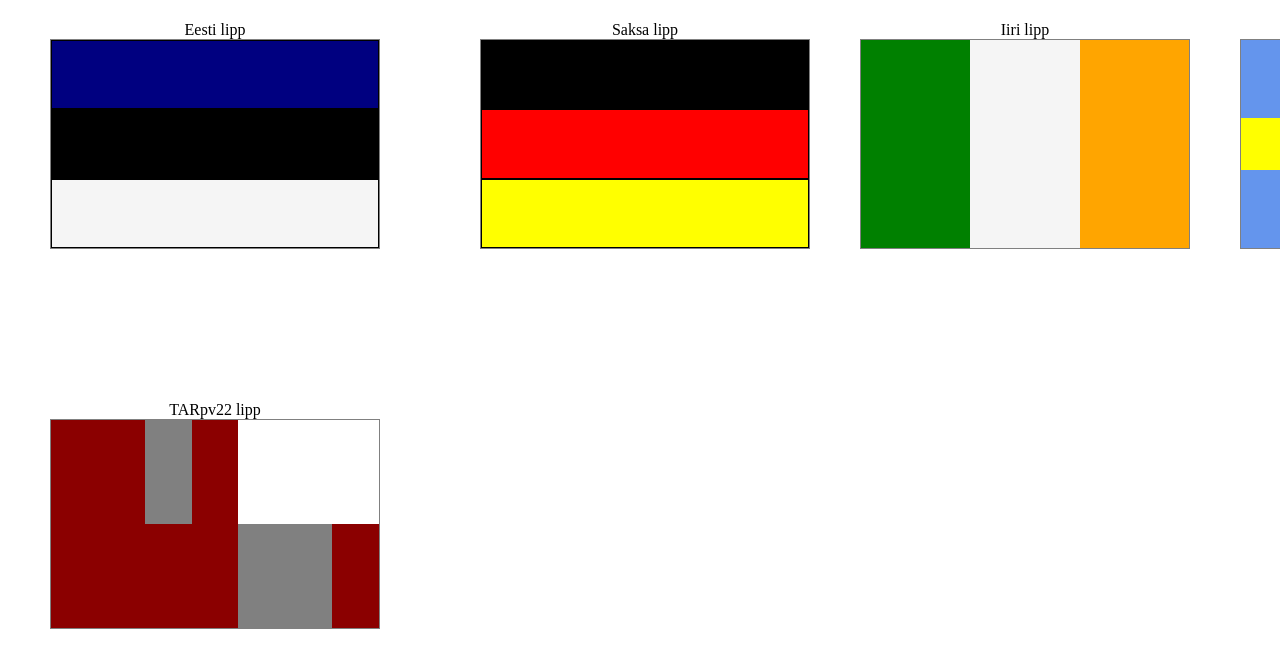
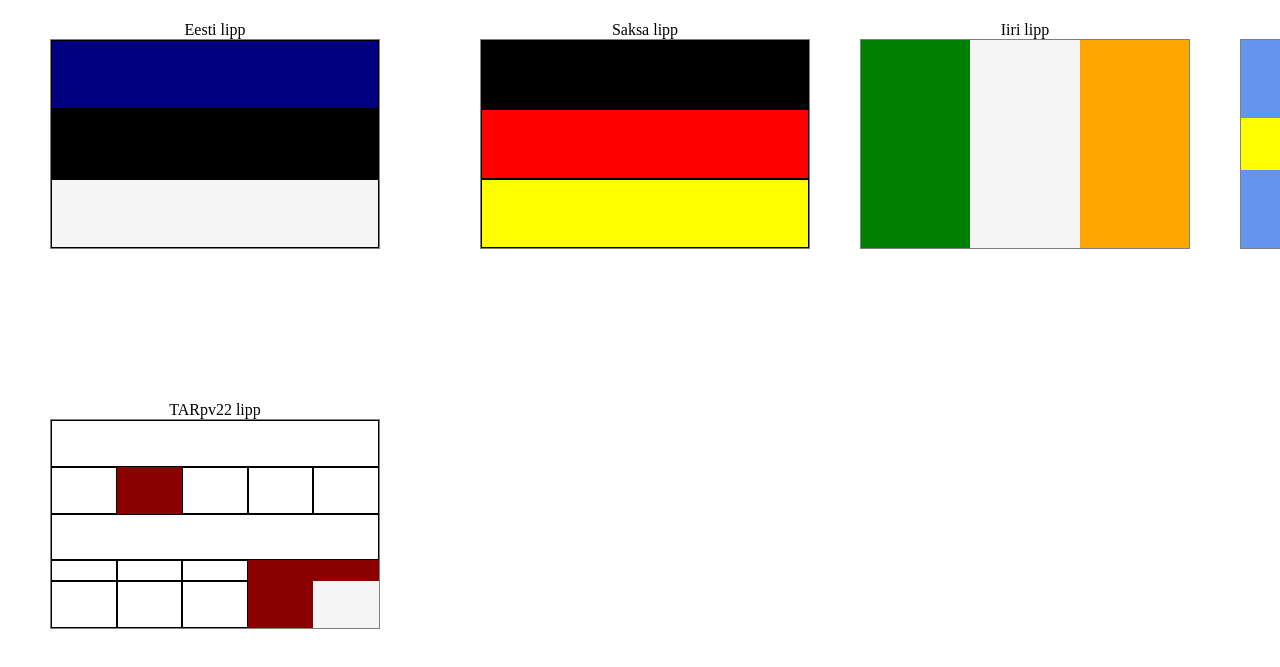
Before and after one commit to KiLcRaFt/MartinNommisteTarpv22, a plain HTML site: page Tabelid/Lipud.html in a window 1280 px wide. Shown: the part 79-746 px from the top of the page. Drawn offline with Linux system fonts and the light colour scheme.

Commit message:
Add files via upload

```diff
--- a/Tabelid/Lipud.html
+++ b/Tabelid/Lipud.html
@@ -94,22 +94,30 @@
 <table id="TARpv22">
     <caption>TARpv22 lipp</caption>
     <tr>
-        <td rowspan="5"></td>
+          <td colspan="5"></td>
+
       </tr>
       <tr>
           <td></td>
           <td></td>
-        <td rowspan="3"></td>
+          <td></td>
+          <td></td>
+          <td></td>
       </tr>
       <tr>
-        <td rowspan="5"></td>
+          <td colspan="5"></td>
       </tr>
       <tr>
-        <td rowspan="3"></td>
-        <td rowspan="2"></td>
+          <td></td>
+          <td></td>
+          <td></td>
+          <td></td>
+          <td></td>
       </tr>
       <tr>
-        <td rowspan="3"></td>
+          <td></td>
+          <td></td>
+          <td></td>
           <td></td>
           <td></td>
       </tr>
--- a/Tabelid/lipudStyle.css
+++ b/Tabelid/lipudStyle.css
@@ -188,20 +188,27 @@ table#TARpv22{
     top: 480px;
 }
 
-#TARpv22 tr:nth-child(1) td:nth-child(1),
-#TARpv22 tr:nth-child(3) td:nth-child(1),
-#TARpv22 tr:nth-child(2) td:nth-child(1),
-#TARpv22 tr:nth-child(2) td:nth-child(3),
-#TARpv22 tr:nth-child(4) td:nth-child(1),
-#TARpv22 tr:nth-child(5) td:nth-child(1),
-#TARpv22 tr:nth-child(5) td:nth-child(3){
+/*2 rida 2 laher*/
+#TARpv22 tr:nth-child(2) td:nth-child(2){
     background-color: darkred;
     border: 0;
 }
-
-#TARpv22 tr:nth-child(2) td:nth-child(2),
-#TARpv22 tr:nth-child(4) td:nth-child(2),
-#TARpv22 tr:nth-child(5) td:nth-child(2){
-    background-color: grey;
+/*4 rida 4 ja 5 laher*/
+#TARpv22 tr:nth-child(4) td:nth-child(4),
+#TARpv22 tr:nth-child(4) td:nth-child(5){
+    background-color: darkred;
+    border: 0;
+    width: 20%;
+    height: 10%;
+}
+/*5 rida 4 laher*/
+#TARpv22 tr:nth-child(5) td:nth-child(4){
+    background-color: darkred;
+    border: 0;
+    width: 10%;
+}
+/*5 rida 5 laher*/
+#TARpv22 tr:nth-child(5) td:nth-child(5){
+    background-color: whitesmoke;
     border: 0;
 }
```
Lines whose indentation alone changed are shown as unchanged.
